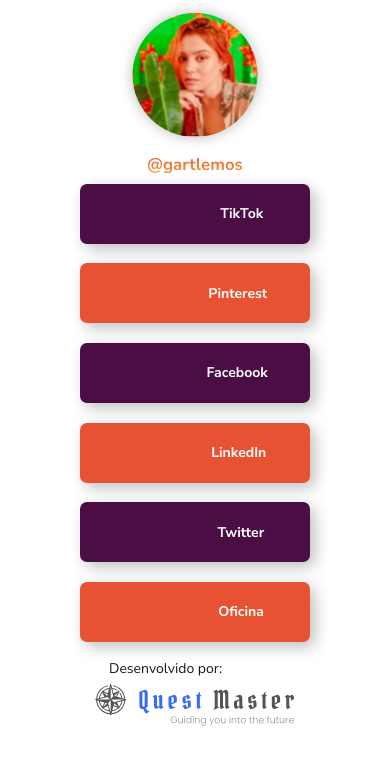
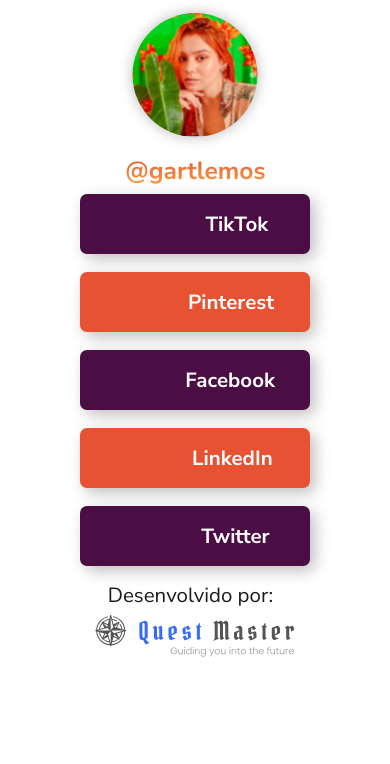
Before and after one commit to soaresmilton/gabi-links, a Next.js app: page /links/gartlemos-links in a window 390 px wide. Shown: the top 764 px of the page. Built offline with nearby package versions, Linux system fonts and the light colour scheme.

Commit message:
Font-size changes

```diff
--- a/src/pages/links/gartlemos-links.jsx
+++ b/src/pages/links/gartlemos-links.jsx
@@ -78,18 +78,6 @@
             </div>
 
           </a>
-
-          <a href="https://docs.google.com/forms/d/e/1FAIpQLSfHlQ1vk5bfvc2fhf1-m-2I9ALaGwHsMCRWTxZ6iHBnkfzIXQ/viewform" target="_blank" className={styles.link}>
-
-            <div className={styles.linkGroup2}>
-              <i class="fas fa-calendar-alt fa-2x"></i>
-
-
-              <span>Oficina</span>
-            </div>
-
-          </a>
-
         </section>
 
         <footer className={styles.footer}>
--- a/src/pages/links/links.module.css
+++ b/src/pages/links/links.module.css
@@ -3,6 +3,8 @@
   flex-direction: column;
   justify-content: center;
   align-items: center;
+
+  font-size: 1.6rem;
 }
 
 .container {
--- a/styles/globals.css
+++ b/styles/globals.css
@@ -5,6 +5,8 @@
   padding: 0;
   margin: 0;
   font-family: 'Nunito Sans', sans-serif;
+
+  font-size: 62.5%;
 }
 
 :root {
@@ -21,14 +23,10 @@
 
 @media (max-width: 1080px) {
   html {
-    font-size: 93.75%;
+    font-size: 0.8rem;
   }
 }
-@media (max-width: 720px) {
-  html {
-    font-size: 87.5%;
-}
-}
+
 
 a {
   color: inherit;
```
Also changed, not shown: public/images/Gartlemos-logo.svg (added).
